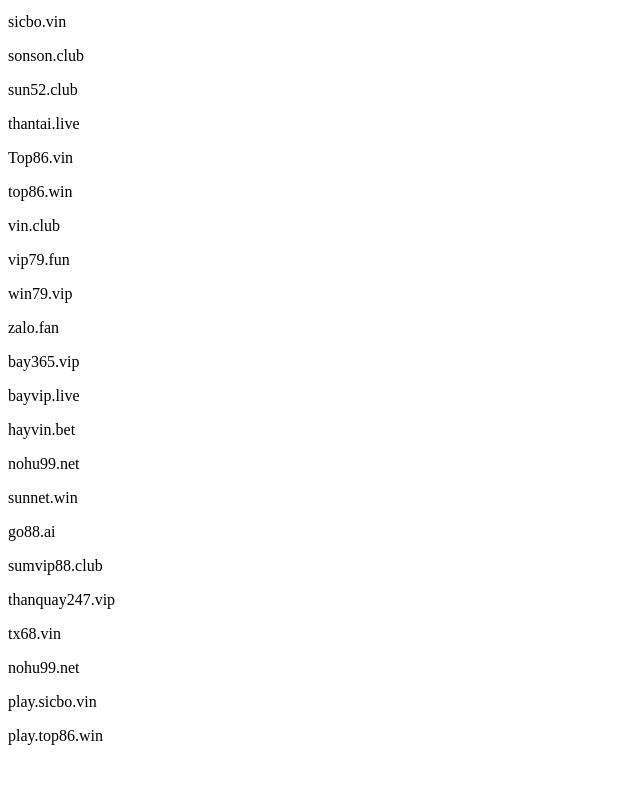
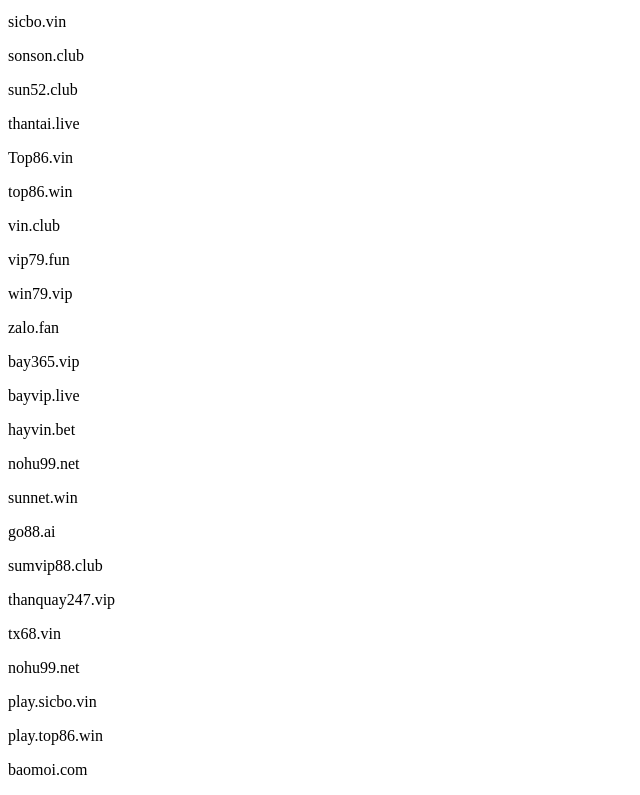
Before and after one commit to ThangNgo68/webcam, a plain HTML site: page index.html in a window 1280 px wide. Shown: the part 853-1648 px from the top of the page, without its empty margins (0-640 px from the left). Before the commit the page ends 1614 px from the top, so only its background shows below. Drawn offline with Linux system fonts and the light colour scheme.

Commit message:
Update index.html

```diff
--- a/index.html
+++ b/index.html
@@ -49,7 +49,7 @@
 <p>nohu99.net</p>
 <p>play.sicbo.vin</p>
 <p>play.top86.win</p>
-
+<p>baomoi.com</p>
     </header>
     </body>
 </html>
```
